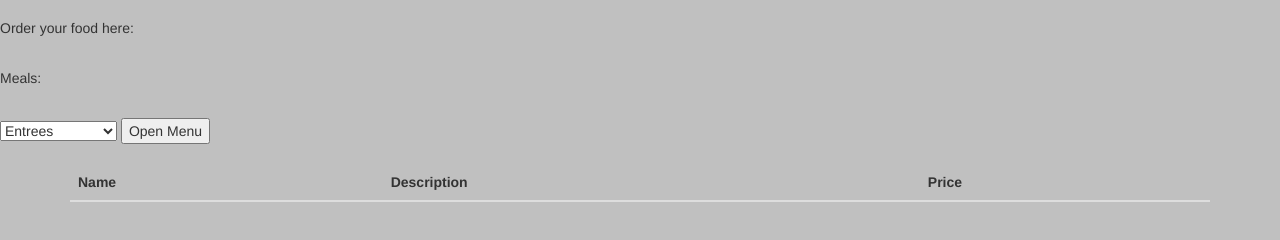
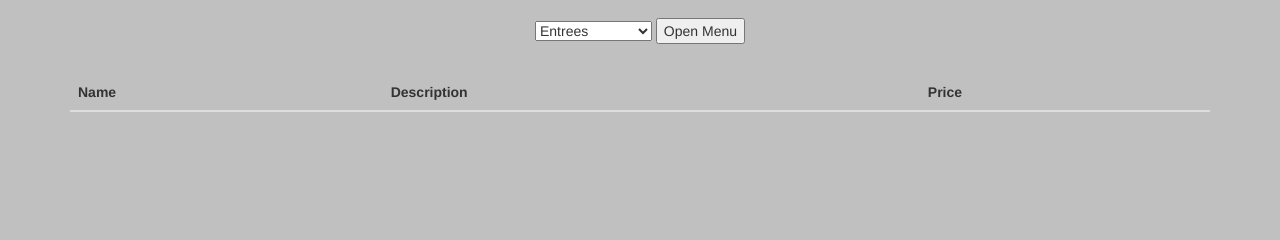
Before and after one commit to ryanjcarroll/Menu-Database-Project, a plain HTML site: page restaurant.html in a window 1280 px wide. Shown: the part 54-294 px from the top of the page. Drawn offline with nearby package versions, Linux system fonts and the light colour scheme.

Commit message:
Update restaurant.html
removed carousel, centered buttons

```diff
--- a/restaurant.html
+++ b/restaurant.html
@@ -12,8 +12,7 @@
     <script src="https://maxcdn.bootstrapcdn.com/bootstrap/3.4.0/js/bootstrap.min.js"></script>
 
     <style>
-
-
+      p{text-align:center;}
       body{background-color: silver;}
     </style>
 
@@ -35,36 +34,10 @@
       </div>
     </nav>
 
-    <!--Container for the food image carousel.--
-    <div class="container">
-
-      <div id="myCarousel" class="carousel slide" data-ride="carousel">
-
-	<ol class="carousel-indicators">
-	  <li data-target="#myCarousel" data-slide-to="0" class="active"></li>
-	  <li data-target="#myCarousel" data-slide-to="1"></li>
-	</ol>
-
-	<div class="carousel-inner">
-	  <div class="item active">
-	    <a class="left carousel-control" href="#myCarousel" data-slide="prev">
-	      <span class="glyphicon glyphicon-chevron-left"></span>
-	      <span class="sr-only">Previous</span>
-	    </a>
-	    <a class="right carousel-control" href="#myCarousel" data-slide="next">
-	      <span class="glyphicon glyphicon-chevron-right"></span>
-	      <span class="sr-only">Next</span>
-	    </a>
-	  </div>
-	</div>
-	-->
-
-      <p>Order your food here:</p> <br>
-
 
       <form method="post">
 
-	<p>Meals:</p><br>
+	<p>
 	<select id="mealItem" name="mealItem">
           <option value="ent" selected>Entrees</option>
 	  <option value="spc">Specialty Items</option>
@@ -74,6 +47,7 @@
         </select>
 
         <input type="button" value="Open Menu" onclick="btnClick()">
+	</p>
       </form>
 
 
```
